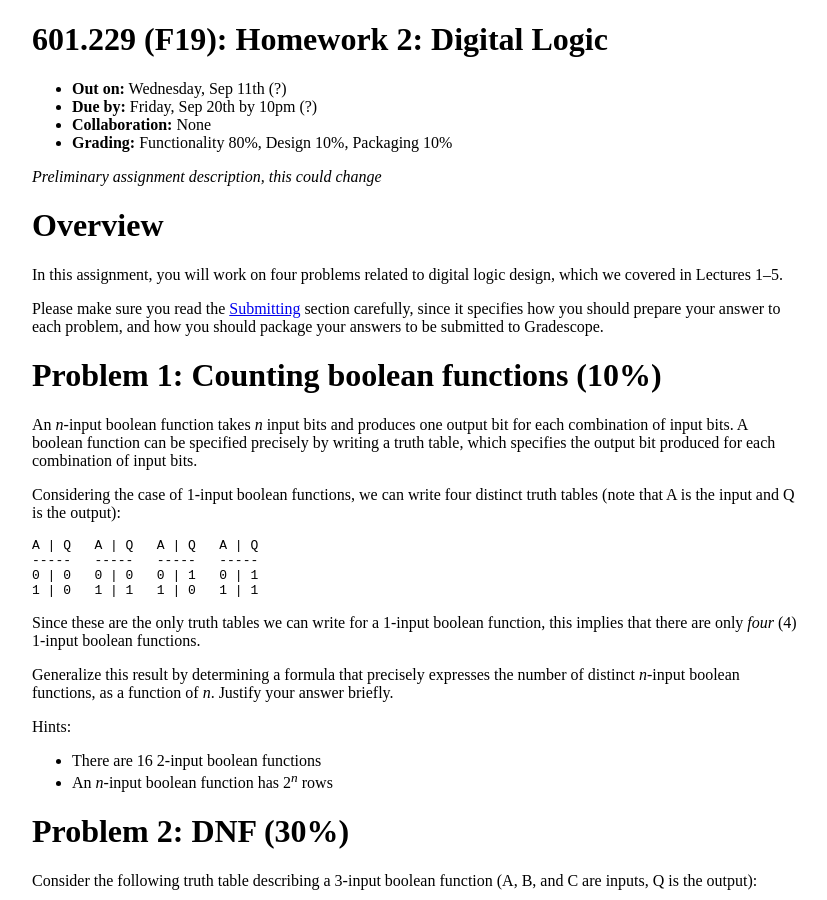
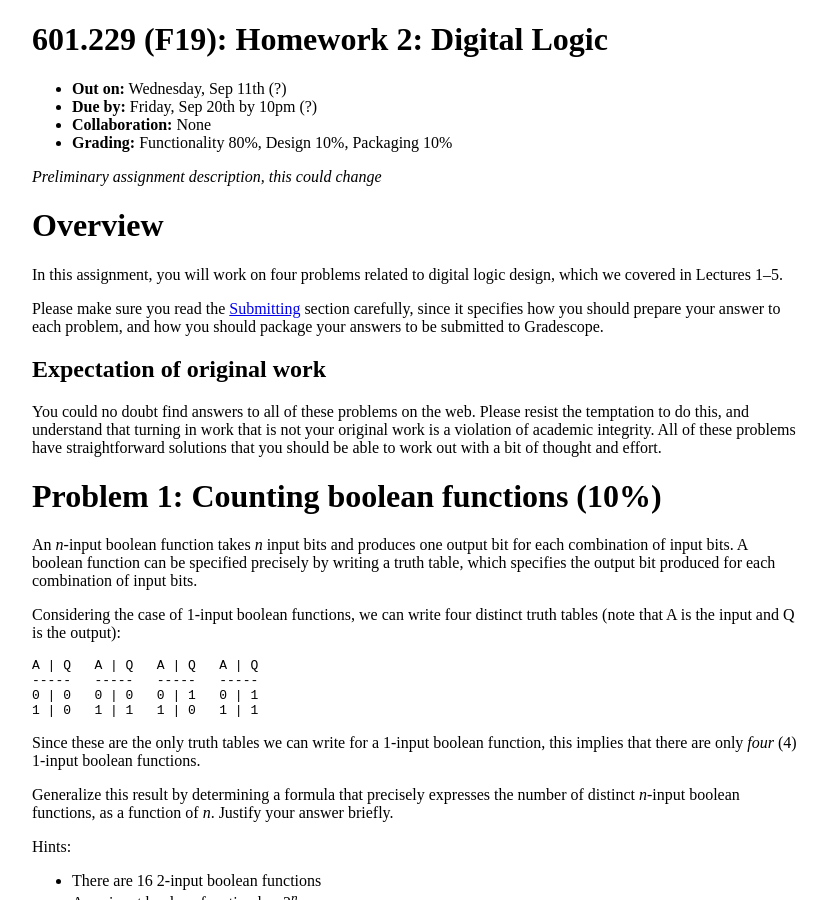
Before and after one commit to jhucsf/fall2019, a Jekyll site: the page built from hw/hw2.md, in a window 1280 px wide and 900 px high. Shown: the whole window, without its empty margins (224-1051 px from the left). Built offline with Jekyll 4.4.1, drawn with Linux system fonts in a browser that asks for light colours; some of the changed text lies outside the part shown.

Commit message:
another hint for 2b, note about not cheating

```diff
--- a/hw/hw2.md
+++ b/hw/hw2.md
@@ -15,6 +15,10 @@
 In this assignment, you will work on four problems related to digital logic design, which we covered in Lectures 1–5.
 
 Please make sure you read the [Submitting](#submitting) section carefully, since it specifies how you should prepare your answer to each problem, and how you should package your answers to be submitted to Gradescope.
+
+## Expectation of original work
+
+You could no doubt find answers to all of these problems on the web.  Please resist the temptation to do this, and understand that turning in work that is not your original work is a violation of academic integrity.  All of these problems have straightforward solutions that you should be able to work out with a bit of thought and effort.
 
 # Problem 1: Counting boolean functions (10%)
 
@@ -78,6 +82,8 @@
 **(b)** Design a circuit which implements the formulas you specified in part (a).  The circuit should show the three inputs (I1, I2, I3) and the two outputs (Q0, Q1).
 
 Hint: it will probably be helpful to make a truth table showing the values of Q0 and Q1 for each combination of input values.
+
+Hint: it is possible to implement this circuit using 4 gates.  (Your solution could use a different number of gates, but knowing that it has a relatively simple implementation may be helpful in getting a sense of whether your approach is heading in the right direction.)
 
 # Problem 4: Shift register (30%)
 
```
